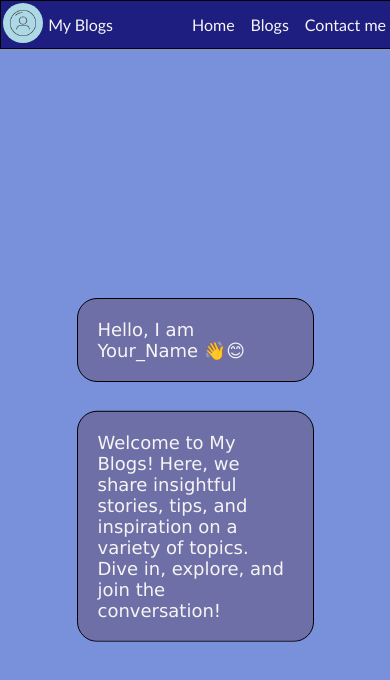
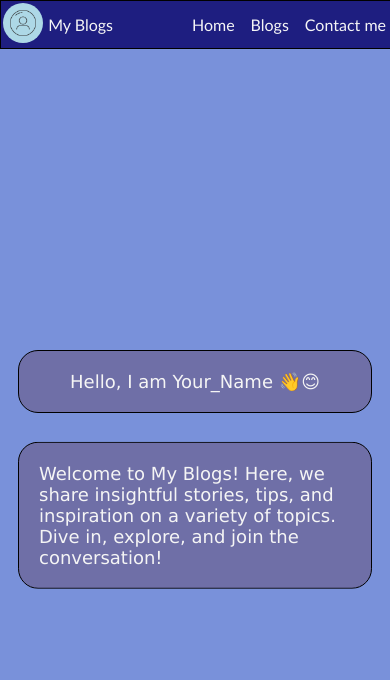
Before and after one commit to PrathamManabasannanavar/My-Blogs, a React app: page /Blogs in a window 390 px wide. Shown: the top 680 px of the page. Built offline with nearby package versions, Linux system fonts and the light colour scheme; the HTML template or start-up script is replaced by a standard one.

Commit message:
added responsiveness

```diff
--- a/src/styles/Blogs.module.css
+++ b/src/styles/Blogs.module.css
@@ -77,3 +77,19 @@
         opacity: 1;
     }
 }
+
+@media (max-width: 500px){
+    .BlogsBox{
+        display: flex;
+        justify-content: center;
+        margin-left: 0;
+        /* background-color: red; */
+    }
+
+    .ContentBox:hover{
+        margin-left: 10px;
+        scale: initial;
+        cursor: pointer;
+    }
+
+}
--- a/src/styles/HomePage.css
+++ b/src/styles/HomePage.css
@@ -79,3 +79,12 @@
         transform: translateY(0px);
     }
 }
+
+@media(max-width: 450px){
+    .Intro-Title{
+        width: 80%;
+    }
+    .Intro-Title2{
+        width: 80%;
+    }
+}
```
